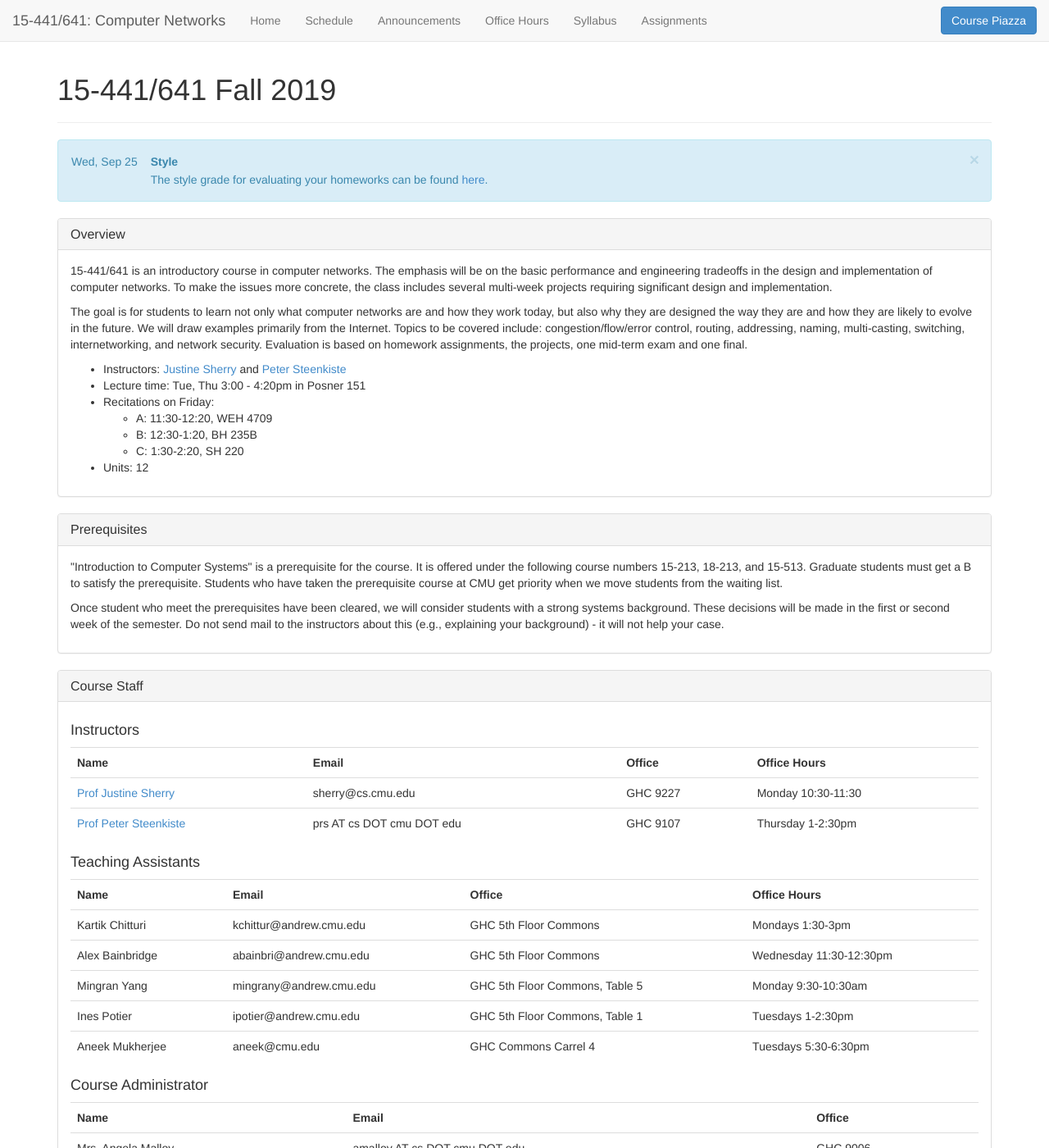
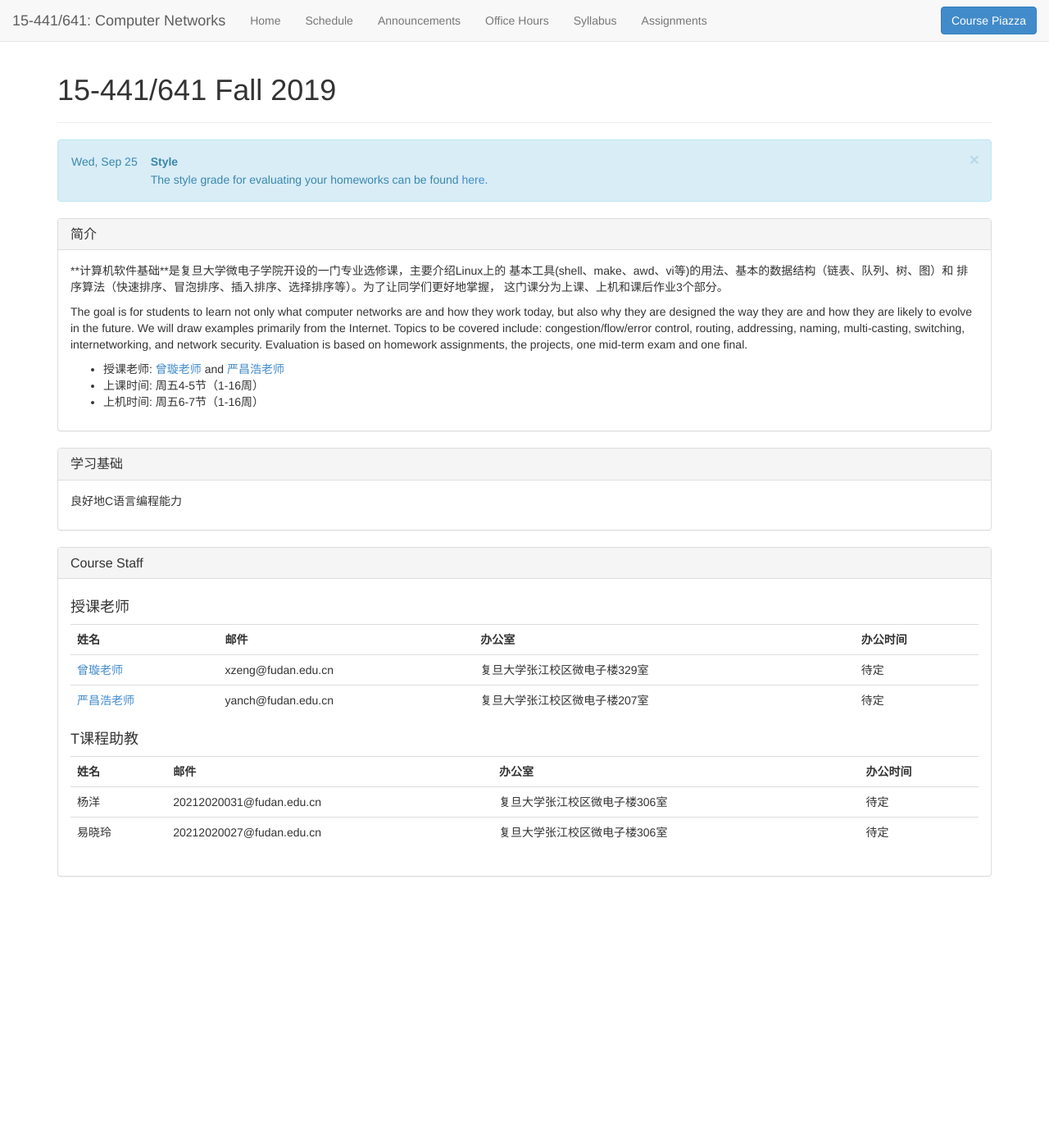
Before and after one commit to Fundamental-of-Computer-Software/Fundamental-of-Computer-Software.github.io, a Jekyll site: the page built from index.html, in a window 1280 px wide and 1400 px high. Shown: the whole window at 82% size. Built offline with Jekyll 4.4.1, drawn with Linux system fonts in a browser that asks for light colours; some of the changed text lies outside the part shown.

Commit message:
update the main page

```diff
--- a/index.html
+++ b/index.html
@@ -19,15 +19,14 @@ title: 15-441/641 Fall 2019
 <!-- COURSE OVERVIEW: NOT TEMPLATED -->
 <div class="panel panel-default">
   <div class="panel-heading">
-    <h3 class="panel-title">Overview</h3>
+    <h3 class="panel-title">简介</h3>
   </div>
   <div class="panel-body">
 	<p>
-	15-441/641 is an introductory course in computer networks. The emphasis
-	will be on the basic performance and engineering tradeoffs in the
-	design and implementation of computer networks. To make the issues
-	more concrete, the class includes several multi-week projects
-	requiring significant design and implementation.
+	**计算机软件基础**是复旦大学微电子学院开设的一门专业选修课，主要介绍Linux上的
+	基本工具(shell、make、awd、vi等)的用法、基本的数据结构（链表、队列、树、图）和
+	排序算法（快速排序、冒泡排序、插入排序、选择排序等）。为了让同学们更好地掌握，
+	这门课分为上课、上机和课后作业3个部分。
 	</p>
 
 	<p>
@@ -42,35 +41,18 @@ title: 15-441/641 Fall 2019
 	</p>
 
 	<ul>
-	<li>Instructors:  <a href="http://www.justinesherry.com/">Justine Sherry</a> and <a href="http://www.cs.cmu.edu/~prs/">Peter Steenkiste</a></li>
-	<li>Lecture time:  Tue, Thu 3:00 - 4:20pm in Posner 151</li>
-	<li>Recitations on Friday: </li>
-    <ul>
-      <li>A: 11:30-12:20, WEH 4709</li>
-      <li>B: 12:30-1:20, BH 235B</li>
-      <li>C: 1:30-2:20, SH 220</li>
-    </ul>
-	<li>Units:  12</li>
+	<li>授课老师:  <a href="https://sme.fudan.edu.cn/info/detail?id=204">曾璇老师</a> and <a href="https://sme.fudan.edu.cn/info/detail?id=191">严昌浩老师</a></li>
+	<li>上课时间:  周五4-5节（1-16周）</li>
+	<li>上机时间:  周五6-7节（1-16周）</li>
 	</ul>
   </div>
 </div>
 
 
 <div class="panel panel-default"> <div class="panel-heading"> <h3
-  class="panel-title">Prerequisites</h3> </div> <div
+  class="panel-title">学习基础</h3> </div> <div
   class="panel-body">
-<p> "Introduction to Computer Systems" is a
-  prerequisite for the course.  It is offered under the following
-  course numbers 15-213, 18-213, and 15-513.  Graduate students must
-  get a B to satisfy the prerequisite.  Students who have taken the
-  prerequisite course at CMU get priority when we move students from
-  the waiting list.  </p>
-<p> Once student who meet the prerequisites
-  have been cleared, we will consider students with a strong systems
-  background. These decisions will be made in the first or second week
-  of the semester.  Do not send mail to the instructors about this
-  (e.g., explaining your background) - it will not help your case.
-  </p>
+<p> 良好地C语言编程能力  </p>
 </div> </div>
 
 <div class="panel panel-default">
@@ -79,89 +61,39 @@ title: 15-441/641 Fall 2019
   </div>
   <div class="panel-body">
 
-	<h4>Instructors</h4>
+	<h4>授课老师</h4>
 	<table class="table">
-	<tr><th>Name</th><th>Email</th><th>Office</th><th>Office Hours</th></tr>
+	<tr><th>姓名</th><th>邮件</th><th>办公室</th><th>办公时间</th></tr>
 	<tr>
-	<td><a href="http://www.justinesherry.com/">Prof Justine Sherry</a></td>
-	<td><span class="email">sherry@cs.cmu.edu</span></td>
-	<td>GHC 9227</td>
-	<td>Monday 10:30-11:30</td>
+	<td><a href="https://sme.fudan.edu.cn/info/detail?id=204">曾璇老师</a></td>
+	<td><span class="email">xzeng@fudan.edu.cn</span></td>
+	<td>复旦大学张江校区微电子楼329室</td>
+	<td>待定</td>
 	</tr>
 	<tr>
-	<td><a href="http://www.cs.cmu.edu/~prs">Prof Peter Steenkiste</a></td>
-	<td><span class="email">prs AT cs DOT cmu DOT edu</span></td>
-	<td>GHC 9107</td>
-	<td>Thursday 1-2:30pm</td>
+	<td><a href="https://sme.fudan.edu.cn/info/detail?id=191">严昌浩老师</a></td>
+	<td><span class="email">yanch@fudan.edu.cn</span></td>
+	<td>复旦大学张江校区微电子楼207室</td>
+	<td>待定</td>
 	</tr>
 	</table>
 
-	<h4>Teaching Assistants</h4>
+	<h4>T课程助教</h4>
 	<table class="table">
-    <tr><th>Name</th><th>Email</th><th>Office</th><th>Office Hours</th></tr>
+    <tr><th>姓名</th><th>邮件</th><th>办公室</th><th>办公时间</th></tr>
     <tr>
-      <td>Kartik Chitturi</td>
-      <td>kchittur@andrew.cmu.edu</td>
-      <td>GHC 5th Floor Commons</td>
-      <td>Mondays 1:30-3pm</td>
+      <td>杨洋</td>
+      <td>20212020031@fudan.edu.cn</td>
+      <td>复旦大学张江校区微电子楼306室</td>
+      <td>待定</td>
     </tr>
     <tr>
-      <td>Alex Bainbridge</td>
-      <td>abainbri@andrew.cmu.edu</td>
-      <td>GHC 5th Floor Commons</td>
-      <td>Wednesday 11:30-12:30pm</td>
-    </tr>
-     <tr>
-      <td>Mingran Yang</td>
-      <td>mingrany@andrew.cmu.edu</td>
-      <td>GHC 5th Floor Commons, Table 5</td>
-      <td>Monday 9:30-10:30am</td>
-    </tr>
-     <tr>
-      <td>Ines Potier</td>
-      <td>ipotier@andrew.cmu.edu</td>
-      <td>GHC 5th Floor Commons, Table 1</td>
-      <td>Tuesdays 1-2:30pm</td>
-     </tr>
-     <tr>
-      <td>Aneek Mukherjee</td>
-      <td>aneek@cmu.edu</td>
-      <td>GHC Commons Carrel 4</td>
-      <td>Tuesdays 5:30-6:30pm</td>
+      <td>易晓玲</td>
+      <td>20212020027@fudan.edu.cn</td>
+      <td>复旦大学张江校区微电子楼306室</td>
+      <td>待定</td>
     </tr>
 	</table>
 
-	<h4>Course Administrator</h4>
-	<table class="table">
-	<tr><th>Name</th><th>Email</th><th>Office</th></tr>
-	<tr>
-	<td>Mrs. Angela Malloy</td>
-	<td><span class="email">amalloy AT cs DOT cmu DOT edu</span></td>
-	<td>GHC 9006</td>
-	</tr>
-	</table>
   </div>
 </div>
-
-<div class="panel panel-default">
-  <div class="panel-heading">
-    <h3 class="panel-title">Resources</h3>
-  </div>
-  <div class="panel-body">
-	<ul>
-	<li>
-	<b>Piazza</b>: <br />
-	If you have a question about a project handout or a technical
-	issue, there is an excellent chance that other students have
-	the same question.  Please read the posts on Piazza to see if there
-	has been traffic, and consider posting your questions there.</li>
-	<li><b>Staff mailing list:</b> <span class="email">staff-441 at cs dot cmu dot edu</span><br />
-	  If you have a question you believe is particular to your circumstances
-	  and should not be posted in a public forum send mail to the staff list,
-	  which reaches the instructors and TAs.  If your question involves a
-	  confidential personal or academic-conduct issue, you should probably
-	  contact one of the instructors in person or send mail to both.</li>
-
-	</ul>
-  </div>
-</div>
```
